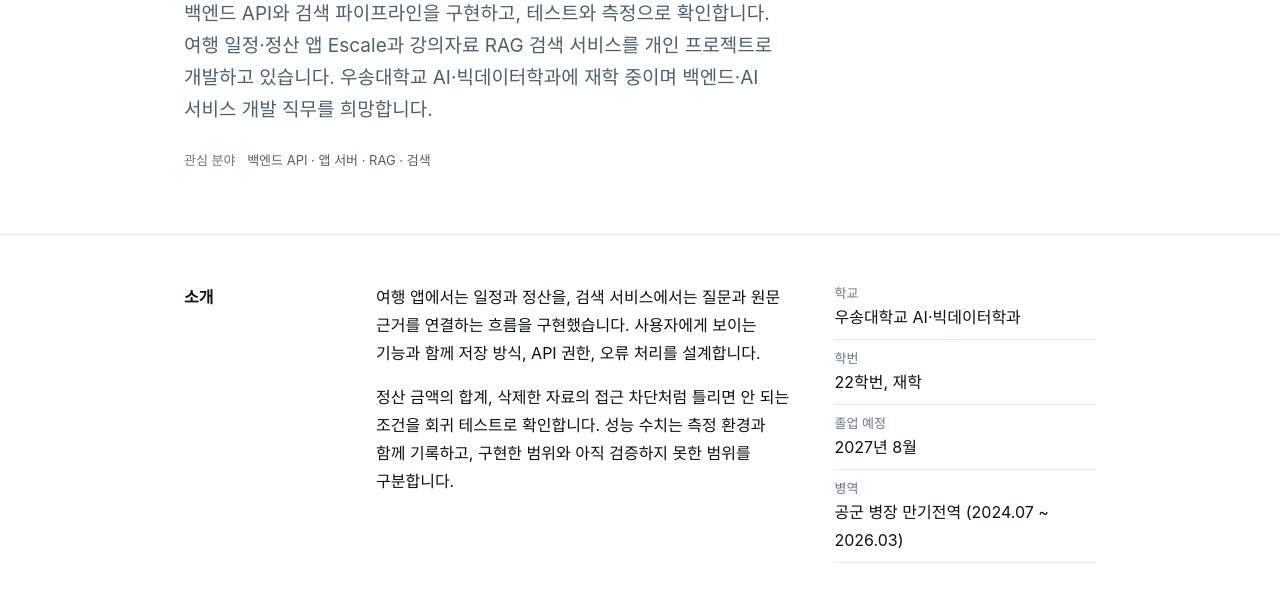
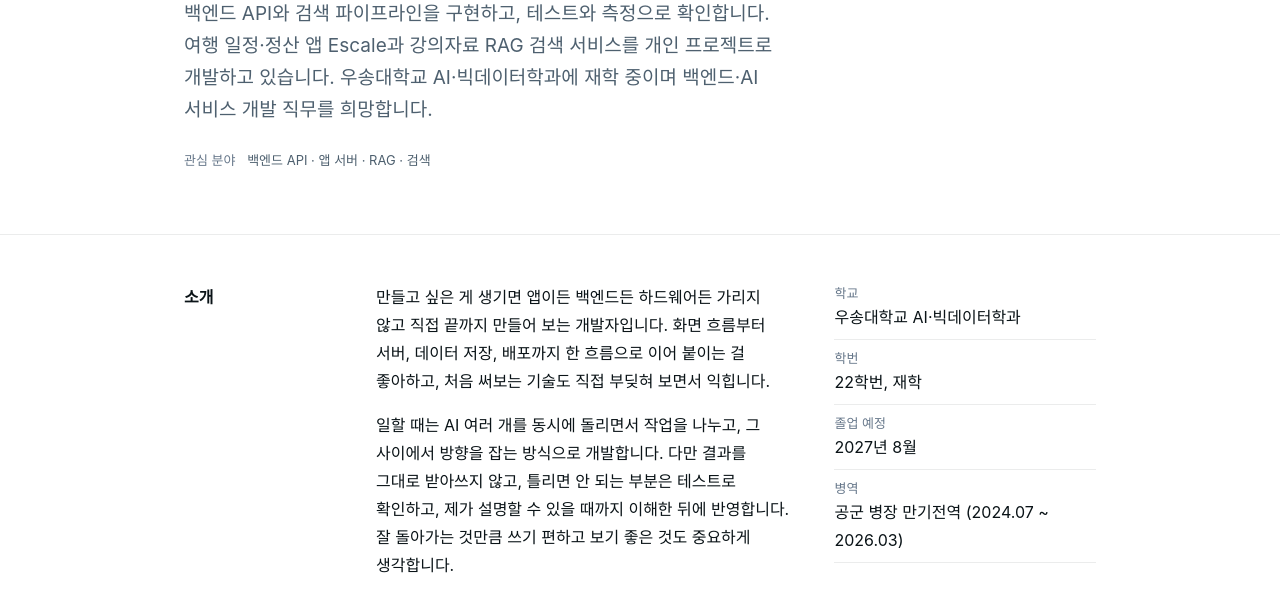
Before and after one commit to ruddus11/portfolio, a plain HTML site: page index.html in a window 1280 px wide. Shown: the part 207-800 px from the top of the page. Drawn offline with Linux system fonts and the light colour scheme; a web font is replaced by a local one.

Commit message:
docs: rewrite about section

```diff
--- a/index.html
+++ b/index.html
@@ -42,8 +42,8 @@
         <h2>소개</h2>
         <div class="body two">
           <div>
-            <p>여행 앱에서는 일정과 정산을, 검색 서비스에서는 질문과 원문 근거를 연결하는 흐름을 구현했습니다. 사용자에게 보이는 기능과 함께 저장 방식, API 권한, 오류 처리를 설계합니다.</p>
-            <p>정산 금액의 합계, 삭제한 자료의 접근 차단처럼 틀리면 안 되는 조건을 회귀 테스트로 확인합니다. 성능 수치는 측정 환경과 함께 기록하고, 구현한 범위와 아직 검증하지 못한 범위를 구분합니다.</p>
+            <p>만들고 싶은 게 생기면 앱이든 백엔드든 하드웨어든 가리지 않고 직접 끝까지 만들어 보는 개발자입니다. 화면 흐름부터 서버, 데이터 저장, 배포까지 한 흐름으로 이어 붙이는 걸 좋아하고, 처음 써보는 기술도 직접 부딪혀 보면서 익힙니다.</p>
+            <p>일할 때는 AI 여러 개를 동시에 돌리면서 작업을 나누고, 그 사이에서 방향을 잡는 방식으로 개발합니다. 다만 결과를 그대로 받아쓰지 않고, 틀리면 안 되는 부분은 테스트로 확인하고, 제가 설명할 수 있을 때까지 이해한 뒤에 반영합니다. 잘 돌아가는 것만큼 쓰기 편하고 보기 좋은 것도 중요하게 생각합니다.</p>
           </div>
           <dl class="facts">
             <div><dt>학교</dt><dd>우송대학교 AI·빅데이터학과</dd></div>
```
